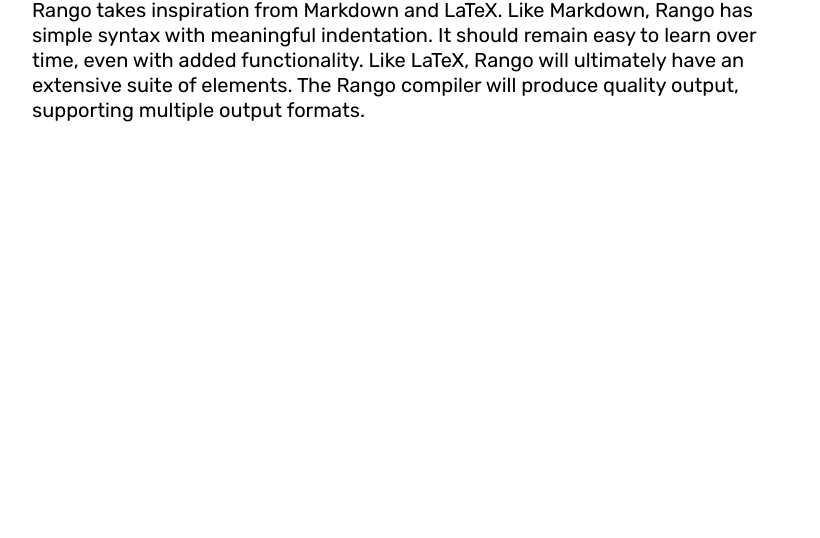
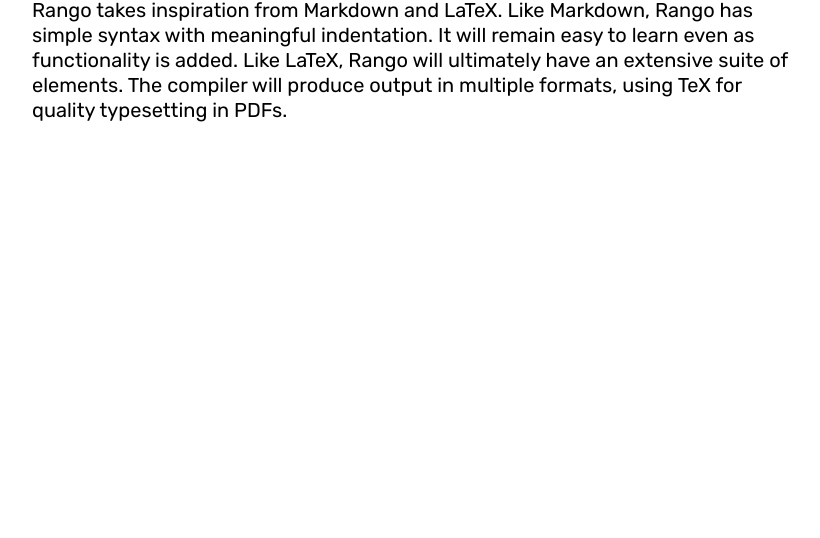
Before and after one commit to bhushan-mohanraj/rango-web, a plain HTML site: page index.html in a window 1280 px wide. Shown: the part 262-800 px from the top of the page, without its empty margins (224-1044 px from the left). Drawn offline with Linux system fonts and the light colour scheme.

Commit message:
Update the description.

```diff
--- a/index.html
+++ b/index.html
@@ -55,12 +55,12 @@
                 Rango takes inspiration from Markdown and LaTeX.
                 Like Markdown,
                 Rango has simple syntax with meaningful indentation.
-                It should remain easy to learn over time,
-                even with added functionality.
+                It will remain easy to learn
+                even as functionality is added.
                 Like LaTeX,
                 Rango will ultimately have an extensive suite of elements.
-                The Rango compiler will produce quality output,
-                supporting multiple output formats.
+                The compiler will produce output in multiple formats,
+                using TeX for quality typesetting in PDFs.
             </p>
         </section>
     </body>
```
